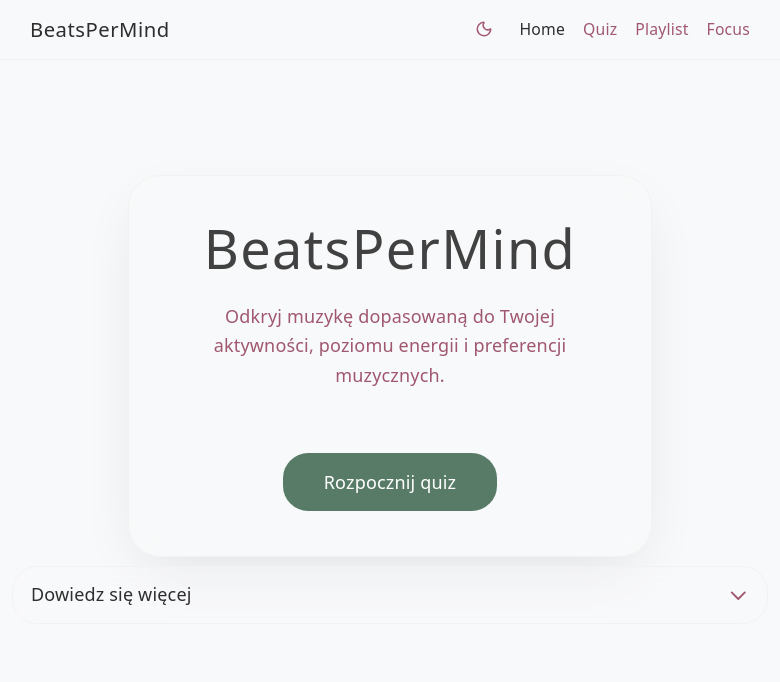
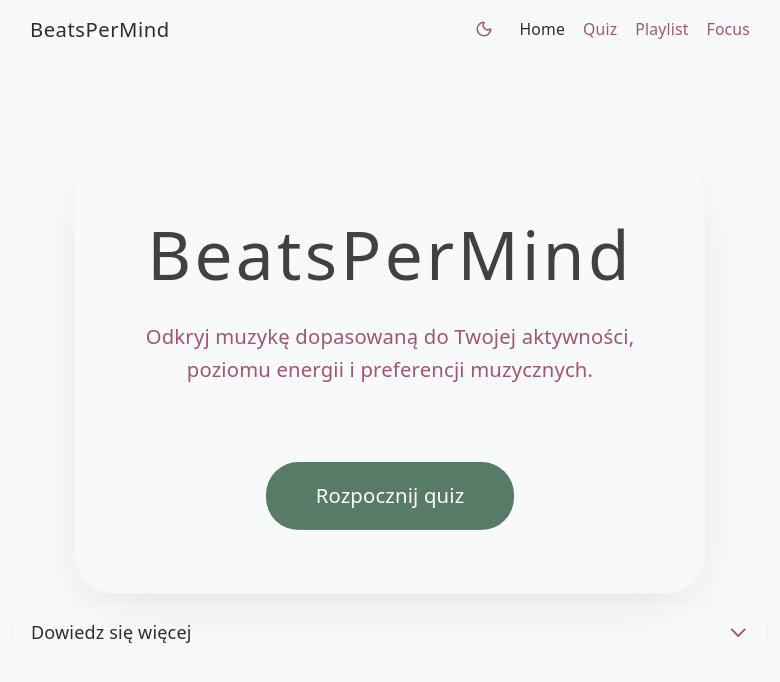
Before and after one commit to zaliczenieztsi/BeatsPerMind, a React app in the folder app/: page / in a window 1280 px wide. Shown: the top 682 px of the page, without its empty margins (250-1030 px from the left). Built offline with nearby package versions, Linux system fonts and the light colour scheme; the HTML template or start-up script is replaced by a standard one.

Commit message:
kontener

```diff
--- a/app/src/components/Landing.jsx
+++ b/app/src/components/Landing.jsx
@@ -3,18 +3,18 @@ import LearnMore from './LearnMore'
 
 export default function Landing() {
   return (
-    <div className="min-h-[calc(100vh-120px)] flex flex-col items-center justify-center px-4">
-      <div className="text-center space-y-6 p-10 rounded-2xl bg-background/50 backdrop-blur-md border border-border shadow-[0_20px_60px_-15px_rgba(0,0,0,0.1)] animate-scale-in">
-        <h1 className="text-5xl font-extralight tracking-wide text-foreground/90 animate-fade-in-up">
+    <div className="min-h-[calc(100vh-100px)] flex flex-col items-center justify-center px-4">
+      <div className="text-center space-y-7 p-14 rounded-3xl bg-background/50 backdrop-blur-md border border-border shadow-[0_20px_60px_-15px_rgba(0,0,0,0.1)] animate-scale-in">
+        <h1 className="text-6xl font-extralight tracking-wider text-foreground/90 animate-fade-in-up">
           BeatsPerMind
         </h1>
-        <p className="text-base text-muted-foreground max-w-sm leading-relaxed animate-fade-in-up stagger-1">
+        <p className="text-lg text-muted-foreground max-w-md leading-relaxed animate-fade-in-up stagger-1">
           Odkryj muzykę dopasowaną do Twojej aktywności,
           poziomu energii i preferencji muzycznych.
         </p>
         <Link
           to="/quiz"
-          className="mt-8 inline-flex items-center justify-center px-9 py-3.5 rounded-xl bg-[oklch(0.55_0.05_160)] text-white font-medium text-base transition-all duration-300 hover:scale-105 hover:shadow-[0_15px_40px_-10px_rgba(129,178,154,0.5)] active:scale-95 relative overflow-hidden group"
+          className="mt-10 inline-flex items-center justify-center px-11 py-4 rounded-2xl bg-[oklch(0.55_0.05_160)] text-white font-medium text-lg transition-all duration-300 hover:scale-105 hover:shadow-[0_15px_40px_-10px_rgba(129,178,154,0.5)] active:scale-95 relative overflow-hidden group"
         >
           <span className="relative z-10">Rozpocznij quiz</span>
           <div className="absolute inset-0 bg-white/20 translate-y-full group-hover:translate-y-0 transition-transform duration-300" />
```
